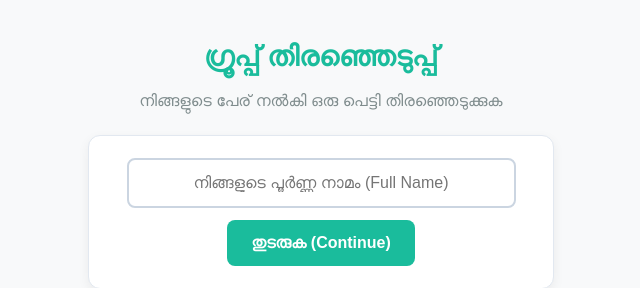
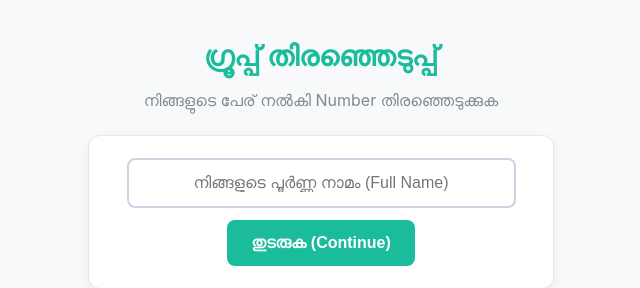
Before and after one commit to mgk-cell/group-picker, a website: page public/index.html in a window 1280 px wide. Shown: the top 288 px of the page, 319-959 px from the left. Drawn offline with Linux system fonts and the light colour scheme; no server answers.

Commit message:
Update subtitle text in index.html

```diff
--- a/public/index.html
+++ b/public/index.html
@@ -32,7 +32,7 @@
 <body>
 
     <h1>ഗ്രൂപ്പ് തിരഞ്ഞെടുപ്പ്</h1>
-    <p class="subtitle">നിങ്ങളുടെ പേര് നൽകി ഒരു പെട്ടി തിരഞ്ഞെടുക്കുക</p>
+    <p class="subtitle">നിങ്ങളുടെ പേര് നൽകി Number  തിരഞ്ഞെടുക്കുക</p>
 
     <div id="setup-container">
         <div id="name-box">
```
